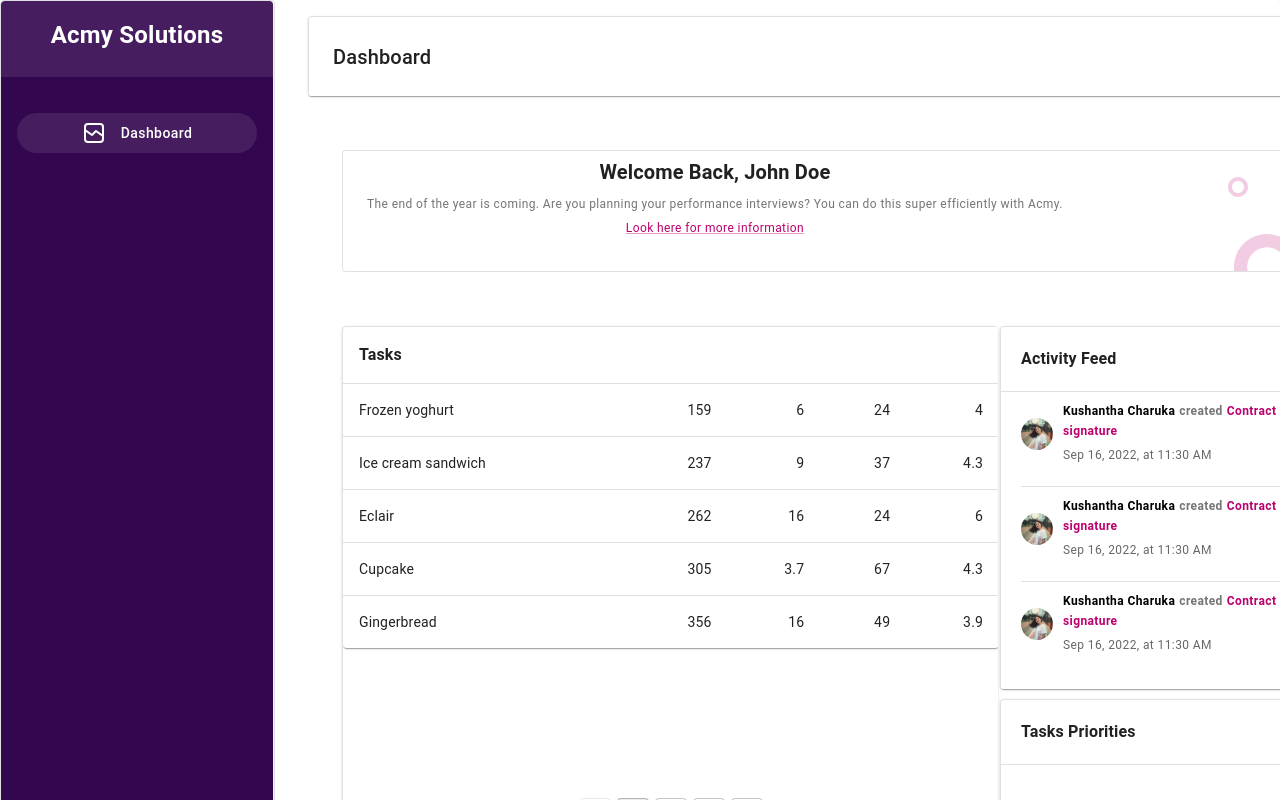
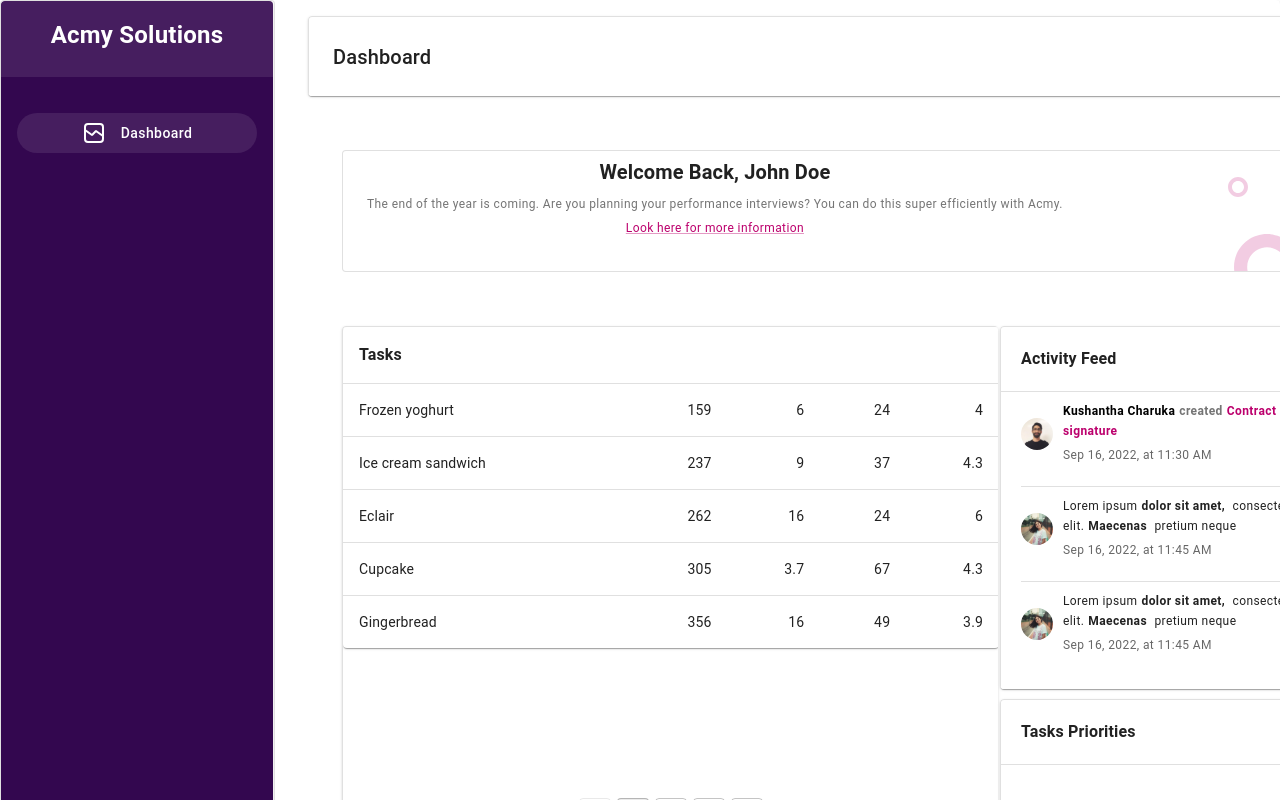
Before and after one commit to Amaya-2001/Todo-App-Frontend, a React (Create React App) app in the folder todo-app-amaya-2001/: page / in a window 1280 px wide. Shown: the top 800 px of the page. Built offline with nearby package versions, Linux system fonts and the light colour scheme.

Commit message:
Add dummy data to the ActivityFeed Component

```diff
--- a/todo-app-amaya-2001/src/components/ActivityFeed.tsx
+++ b/todo-app-amaya-2001/src/components/ActivityFeed.tsx
@@ -5,6 +5,7 @@ import Box from '@mui/material/Box';
 import { Typography } from '@mui/material';
 import Divider from '@mui/material/Divider';
 import Avatar2 from "../Assets/Assets/Avatar-2.svg"
+import Avatar1 from "../Assets/Assets/Avatar-1.svg"
 
 
 export const ActivityFeed = () => {
@@ -24,8 +25,10 @@ export const ActivityFeed = () => {
             <Box sx={{ minWidth: 275 }}>
                 <Card sx={{ width: "440px", height: "363px" }} variant="outlined"> <Typography sx={{ fontWeight: 'bold', textAlign: 'left', marginLeft: '20px', marginTop: '20px', marginBottom: '20px' }}>Activity Feed</Typography>
                     <Divider />
+
+                    {/* Activity-1 */}
                     <Box sx={{ display: 'flex', alignItems: 'center', marginLeft: '20px', marginTop: '10px', marginBottom: '20px' }}>
-                        <img src={Avatar2} alt="avatar" style={{ marginRight: '10px' }} />
+                        <img src={Avatar1} alt="avatar" style={{ marginRight: '10px' }} />
                         <div>
                             <Typography variant="caption" display="block" gutterBottom sx={{ fontWeight: 'bold', textAlign: 'left' }}>
                                 <span style={{ fontWeight: 'bold', color: '#000000', }}>Kushantha Charuka</span><span style={{ color: '#757575', marginRight: '4px', marginLeft: '4px' }}>created</span>
@@ -35,34 +38,29 @@ export const ActivityFeed = () => {
                     </Box>
 
                     <Divider sx={{ marginLeft: '20px', marginRight: '20px' }} />
+
+                    {/* Activity-2 */}
                     <Box sx={{ display: 'flex', alignItems: 'center', marginLeft: '20px', marginTop: '10px', marginBottom: '20px' }}>
                         <img src={Avatar2} alt="avatar" style={{ marginRight: '10px' }} />
                         <div>
-                            <Typography variant="caption" display="block" gutterBottom sx={{ fontWeight: 'bold', textAlign: 'left' }}>
-                                <span style={{ fontWeight: 'bold', color: '#000000', }}>Kushantha Charuka</span><span style={{ color: '#757575', marginRight: '4px', marginLeft: '4px' }}>created</span>
-                                <span style={{ color: "#BC006D", }}>Contract #00124 need John Beige’s signature</span></Typography>
-                            <Typography variant="caption" display="block" color="textSecondary" sx={{ textAlign: 'left' }}>Sep 16, 2022, at 11:30 AM</Typography>
+                            <Typography variant="caption" display="block" gutterBottom sx={{ textAlign: 'left' }}>
+                                Lorem ipsum<span style={{ fontWeight: 'bold', marginLeft: '4px', marginRight: '4px' }}>dolor sit amet,</span>  consectetur adipiscing elit.<span style={{ fontWeight: 'bold', marginLeft: '4px', marginRight: '4px' }}>Maecenas</span>  pretium neque
+                            </Typography>
+                            <Typography variant="caption" display="block" color="textSecondary" sx={{ textAlign: 'left' }}>Sep 16, 2022, at 11:45 AM</Typography>
                         </div>
                     </Box>
+                    <Divider sx={{ marginLeft: '20px', marginRight: '20px' }} />
 
-                    <Divider sx={{ marginLeft: '20px', marginRight: '20px' }} />
+                    {/* Activity-3 */}
                     <Box sx={{ display: 'flex', alignItems: 'center', marginLeft: '20px', marginTop: '10px', marginBottom: '20px' }}>
                         <img src={Avatar2} alt="avatar" style={{ marginRight: '10px' }} />
                         <div>
-                            <Typography variant="caption" display="block" gutterBottom sx={{ fontWeight: 'bold', textAlign: 'left' }}>
-                                <span style={{ fontWeight: 'bold', color: '#000000', }}>Kushantha Charuka</span><span style={{ color: '#757575', marginRight: '4px', marginLeft: '4px' }}>created</span>
-                                <span style={{ color: "#BC006D", }}>Contract #00124 need John Beige’s signature</span></Typography>
-                            <Typography variant="caption" display="block" color="textSecondary" sx={{ textAlign: 'left' }}>Sep 16, 2022, at 11:30 AM</Typography>
+                            <Typography variant="caption" display="block" gutterBottom sx={{ textAlign: 'left' }}>
+                                Lorem ipsum<span style={{ fontWeight: 'bold', marginLeft: '4px', marginRight: '4px' }}>dolor sit amet,</span>  consectetur adipiscing elit.<span style={{ fontWeight: 'bold', marginLeft: '4px', marginRight: '4px' }}>Maecenas</span>  pretium neque
+                            </Typography>
+                            <Typography variant="caption" display="block" color="textSecondary" sx={{ textAlign: 'left' }}>Sep 16, 2022, at 11:45 AM</Typography>
                         </div>
                     </Box>
-
-
-
-
-
-
-
-
                 </Card>
             </Box>
 
--- a/todo-app-amaya-2001/src/components/TasksPriorities.tsx
+++ b/todo-app-amaya-2001/src/components/TasksPriorities.tsx
@@ -23,10 +23,8 @@ export const TasksPriorities = () => {
             <Box sx={{ minWidth: 275 }}>
                 <Card sx={{ width: "440px", height: "2533px" }} variant="outlined"> <Typography sx={{ fontWeight: 'bold', textAlign: 'left', marginLeft: '20px', marginTop: '20px', marginBottom: '20px' }}>Tasks Priorities</Typography>
                     <Divider />
-
                 </Card>
             </Box>
-
         </TasksPrioritiesStyled>
     )
 
```
